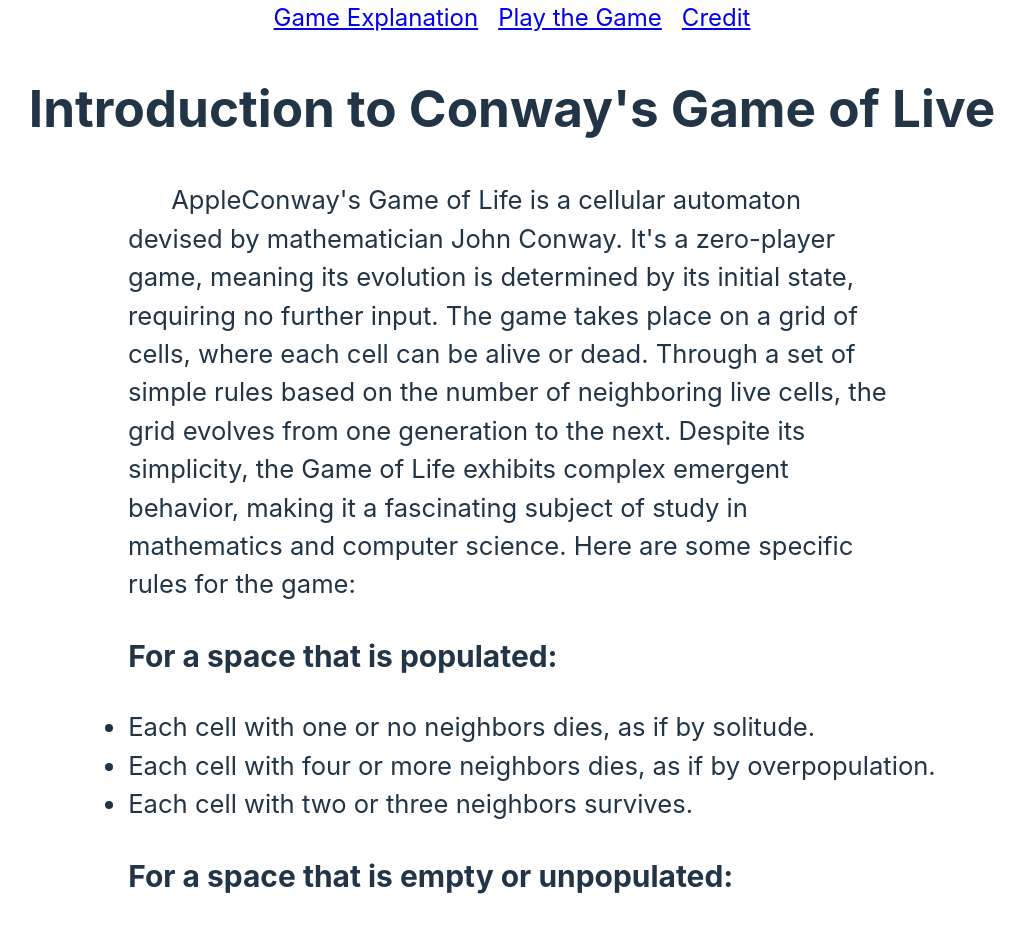
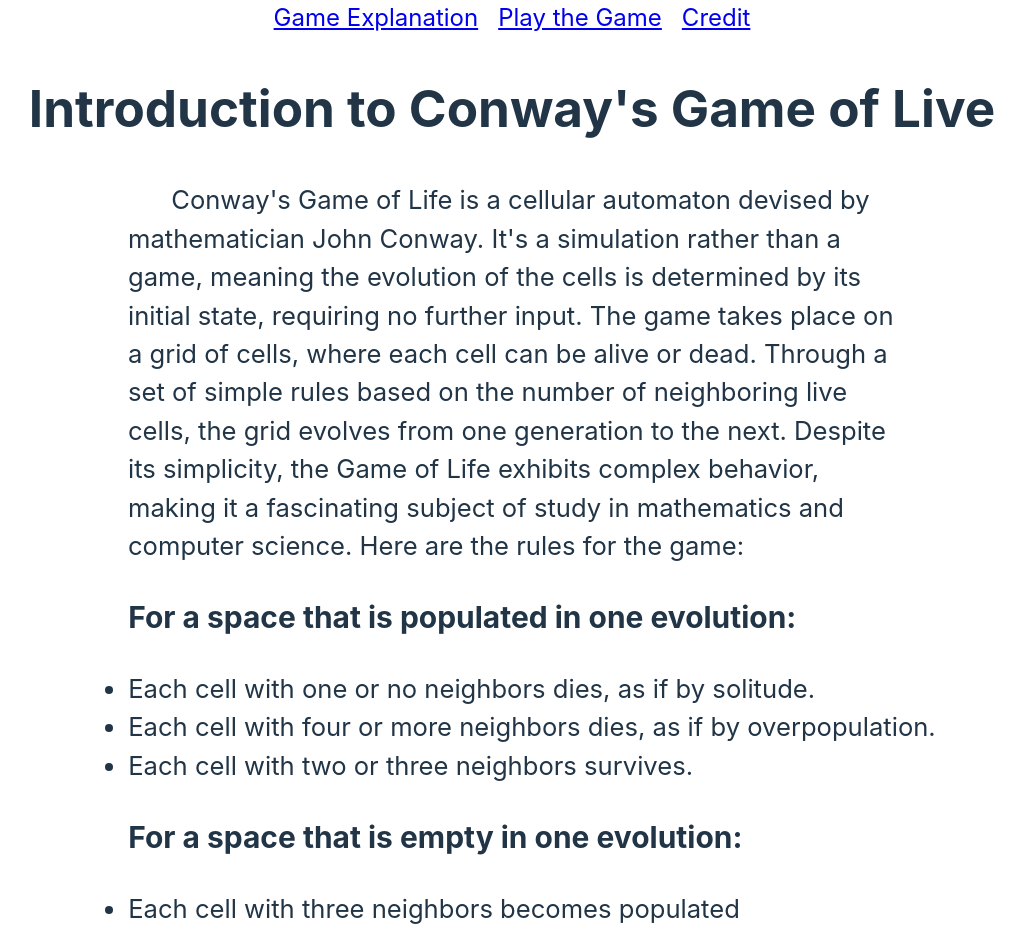
Before and after one commit to jiangsirm/webdev2024, a React (Vite) app in the folder project2/Yuchen_Jiang_Assignment2/: page / in a window 1280 px wide. Shown: the top 934 px of the page, without its empty margins (128-1153 px from the left). Built offline with nearby package versions, Linux system fonts and the light colour scheme.

Commit message:
ChangeTexts

```diff
--- a/project2/Yuchen_Jiang_Assignment2/src/Credit.jsx
+++ b/project2/Yuchen_Jiang_Assignment2/src/Credit.jsx
@@ -2,7 +2,7 @@ import "./Credit.css"
 export default function Credit () {
     return (
         <div className="credit">
-            Made by Yuchen with some effort<br></br>
+            Made by Yuchen Jiang with some effort<br></br>
             Hope you Enjoyed!
         </div>
     )
--- a/project2/Yuchen_Jiang_Assignment2/src/GameIntro.jsx
+++ b/project2/Yuchen_Jiang_Assignment2/src/GameIntro.jsx
@@ -2,7 +2,7 @@ import React from "react"
 import "./GameIntro.css"
 
 export function GameIntro() {
-    const content = "AppleConway's Game of Life is a cellular automaton devised by mathematician John Conway. It's a zero-player game, meaning its evolution is determined by its initial state, requiring no further input. The game takes place on a grid of cells, where each cell can be alive or dead. Through a set of simple rules based on the number of neighboring live cells, the grid evolves from one generation to the next. Despite its simplicity, the Game of Life exhibits complex emergent behavior, making it a fascinating subject of study in mathematics and computer science. Here are some specific rules for the game:"
+    const content = "Conway's Game of Life is a cellular automaton devised by mathematician John Conway. It's a simulation rather than a game, meaning the evolution of the cells is determined by its initial state, requiring no further input. The game takes place on a grid of cells, where each cell can be alive or dead. Through a set of simple rules based on the number of neighboring live cells, the grid evolves from one generation to the next. Despite its simplicity, the Game of Life exhibits complex behavior, making it a fascinating subject of study in mathematics and computer science. Here are the rules for the game:"
     let introBlcok = <div className="introBlock">&nbsp;&nbsp;&nbsp;&nbsp;&nbsp;&nbsp;{content}</div>
     let headtingText = <h1>Introduction to Conway's Game of Live</h1>
 
@@ -10,13 +10,13 @@ export function GameIntro() {
         return (
             <div>
                 <ul>
-                    <h3>For a space that is populated:</h3>
+                    <h3>For a space that is populated in one evolution:</h3>
                     <li>Each cell with one or no neighbors dies, as if by solitude.</li>
                     <li>Each cell with four or more neighbors dies, as if by overpopulation.</li>
                     <li>Each cell with two or three neighbors survives.</li>
                 </ul>
                 <ul>
-                    <h3>For a space that is empty or unpopulated:</h3>
+                    <h3>For a space that is empty in one evolution:</h3>
                     <li>Each cell with three neighbors becomes populated</li>
                 </ul>
             </div>
```
